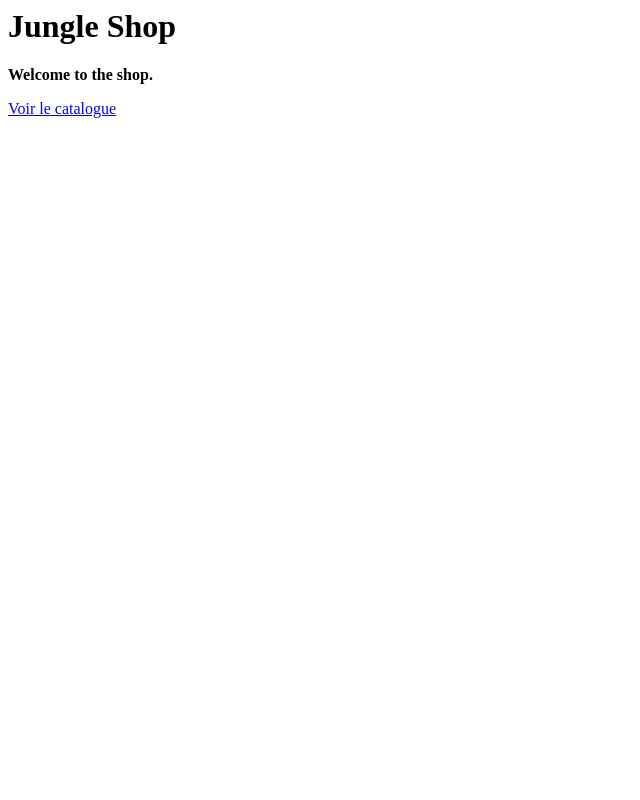
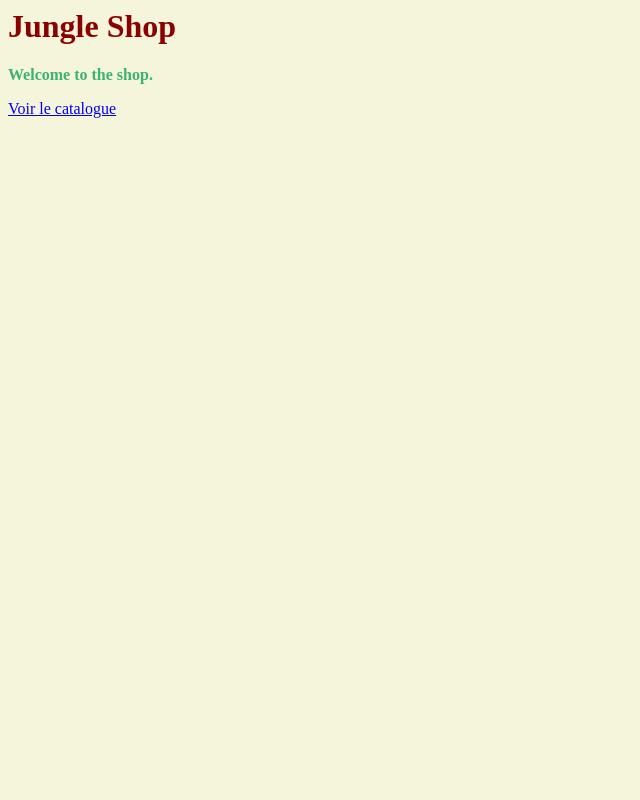
Before and after one commit to choukridev18/sdet-qa-agent, a Flask app: page / in a window 1280 px wide. Shown: the whole page, without its empty margins (0-640 px from the left). Run offline with Flask 3, Linux system fonts and the light colour scheme.

Commit message:
feat: add shop stylesheet

```diff
--- /dev/null
+++ b/static/style.css
@@ -0,0 +1,12 @@
+h1{
+    color: darkred;
+}
+
+body{
+    color:darkslateblue;
+    background: beige ;
+}
+
+.bienvenue{
+    color: mediumseagreen;
+}
--- a/templates/catalog.html
+++ b/templates/catalog.html
@@ -1,7 +1,8 @@
+<link rel="stylesheet" href="/static/style.css">
 <h1>Liste des produits</h1>
 
-<p>T-shirt : 20 EUR </p>
-<p>Mug : 8 EUR </p>
+<p><strong>T-shirt : 20 EUR</strong></p>
+<p><strong>Mug : 8 EUR</strong></p>
 
 
 <a href="/">retour à la page principal</a>
--- a/templates/home.html
+++ b/templates/home.html
@@ -1,3 +1,4 @@
+<link rel="stylesheet" href="/static/style.css">
 <h1>Jungle Shop </h1>
-<p><strong>Welcome to the shop.</strong></p>
+<p class="bienvenue"><strong>Welcome to the shop.</strong></p>
 <a href="/catalog">Voir le catalogue</a>
```
